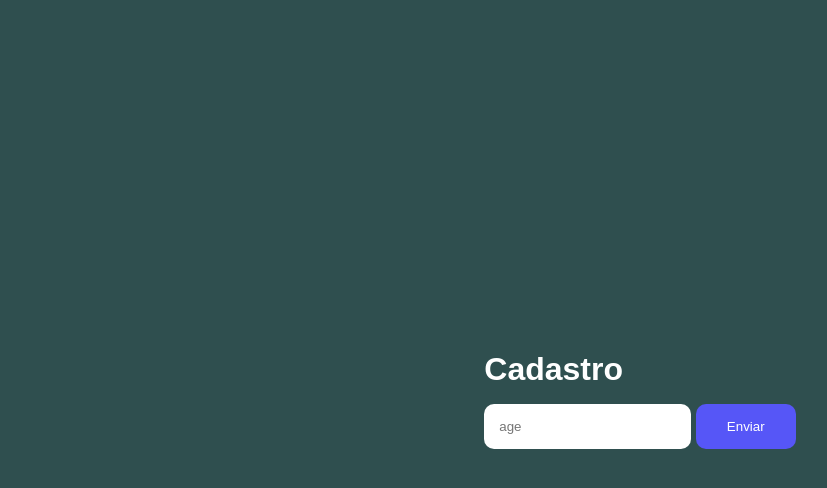
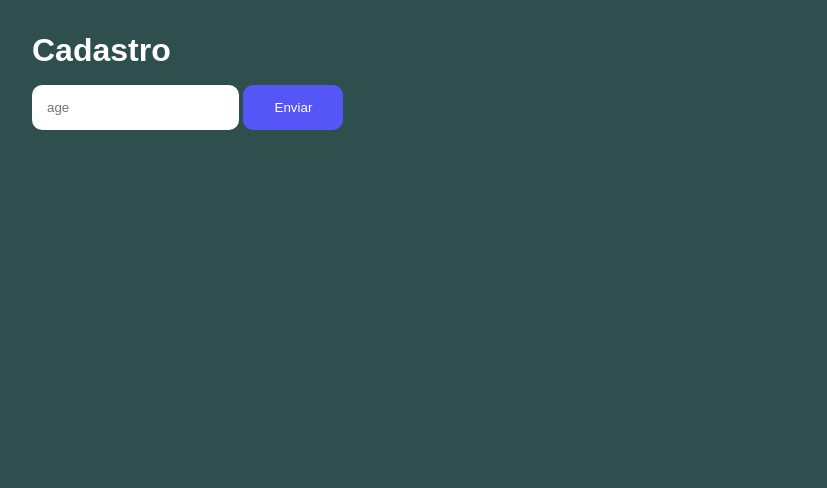
Before and after one commit to wando310/100-Days-of-JavaScript, a plain HTML site: page day19/index.html in a window 1280 px wide. Shown: the whole page, without its empty margins (0-827 px from the left). Drawn offline with Linux system fonts and the light colour scheme.

Commit message:
Update style.css

```diff
--- a/day19/assets/css/style.css
+++ b/day19/assets/css/style.css
@@ -7,10 +7,11 @@
 
 body {
     display: flex;
-    justify-content: center;
+    justify-content: left;
+    margin: 2rem;
     align-items: center;
     background-color: darkslategrey;
-    height: 100vh;
+
 }
 
 h1 {
```
